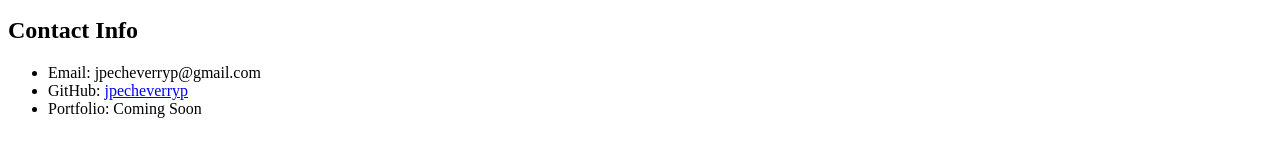
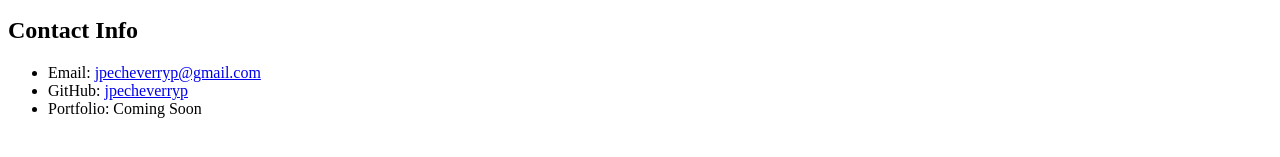
Before and after one commit to jpecheverryp/student-bio-one, a plain HTML site: page index.html in a window 1280 px wide. Shown: the part 393-550 px from the top of the page. Drawn offline with Linux system fonts and the light colour scheme.

Commit message:
changed email link to redirect to mail app

```diff
--- a/index.html
+++ b/index.html
@@ -11,7 +11,7 @@
     <p>Lorem ipsum dolor sit amet, consectetur adipisicing elit. Dolore earum sed, voluptatum totam consequuntur asperiores eligendi voluptatem eius assumenda perspiciatis rem ratione nobis accusamus itaque maiores vitae illo quis incidunt.</p>
     <h2>Contact Info</h2>
     <ul>
-        <li>Email: jpecheverryp@gmail.com</li>
+        <li>Email: <a href="mailto: jpecheverryp@gmail.com">jpecheverryp@gmail.com</a></li>
         <li>GitHub: <a href="https://github.com/jpecheverryp">jpecheverryp</a></li>
         <li>Portfolio: Coming Soon</li>
     </ul>
```
